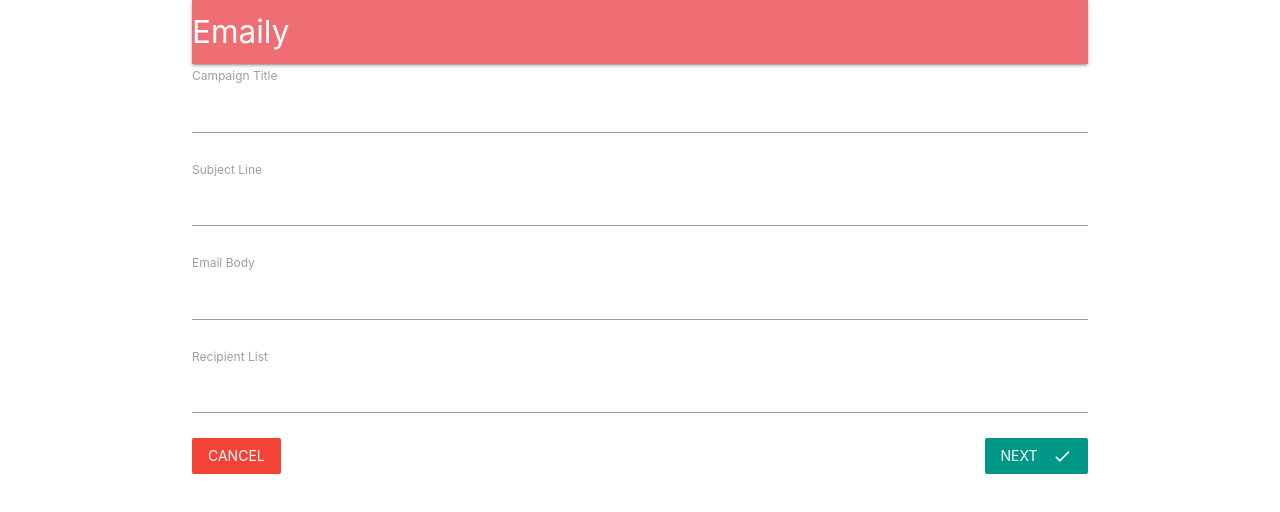
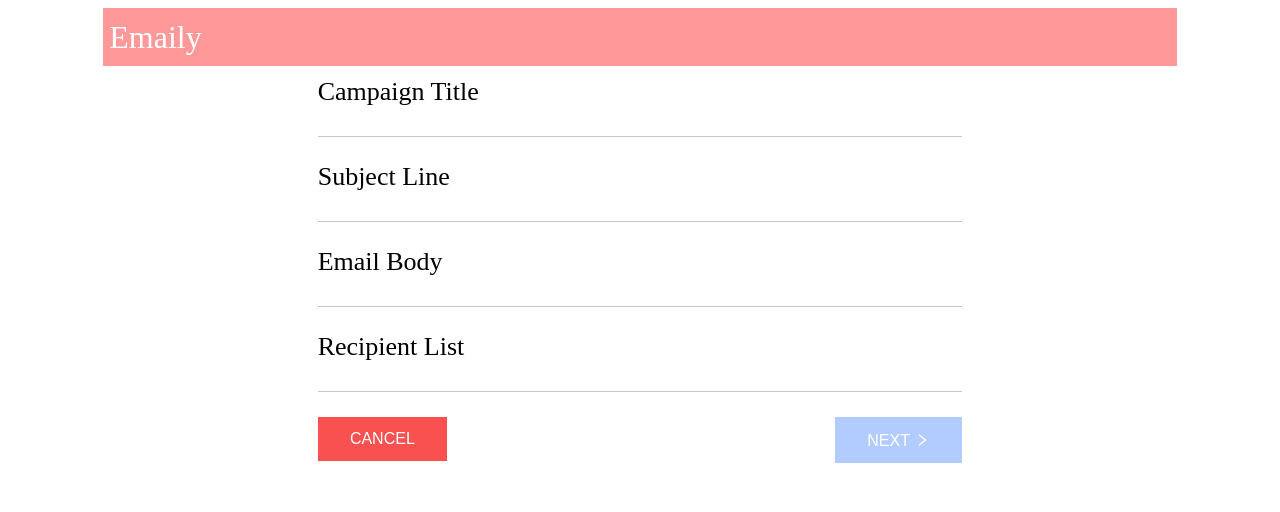
Before and after one commit to ronymarsh/Emaily, a React (Create React App) app in the folder client/: page /surveys/new in a window 1280 px wide. Shown: the top 512 px of the page. Built offline with nearby package versions, Linux system fonts and the light colour scheme; no server answers.

Commit message:
restyling

```diff
--- a/client/package.json
+++ b/client/package.json
@@ -8,7 +8,6 @@
     "@testing-library/user-event": "^12.7.2",
     "axios": "^0.21.1",
     "http-proxy-middleware": "^1.0.6",
-    "materialize-css": "^1.0.0-rc.2",
     "react": "^17.0.1",
     "react-dom": "^17.0.1",
     "react-redux": "^7.2.2",
--- a/client/public/index.html
+++ b/client/public/index.html
@@ -6,7 +6,7 @@
 
     <meta name="viewport" content="width=device-width, initial-scale=1.0" />
 
-    <link href="https://fonts.googleapis.com/icon?family=Material+Icons" rel="stylesheet">
+    <!-- <link href="https://fonts.googleapis.com/icon?family=Material+Icons" rel="stylesheet"> -->
 
     <link rel="apple-touch-icon" href="%PUBLIC_URL%/logo192.png" />
 
--- a/client/src/components/App.js
+++ b/client/src/components/App.js
@@ -14,9 +14,16 @@
         this.props.fetchUser();
     }
     render(){
+
+        const container_css={
+            width: '85%',
+            margin:'0 auto',
+            fontFamily:'Calibri Light'
+
+        }
         return (
                 <BrowserRouter>
-                    <div className='container'>
+                    <div style={container_css}>
                         <Header/>
                         <Route exact path="/" component={Landing}/>
                         <Route exact path="/surveys" component={Dashboard}/>
--- a/client/src/components/Dashboard.js
+++ b/client/src/components/Dashboard.js
@@ -1,16 +1,39 @@
+import React from 'react'
 import {Link} from 'react-router-dom'
 import SurveyList from './surveys/SurveyList'
+import {VscAdd} from 'react-icons/vsc'
 
 const Dashboard = () => {
+    const wrapper_css={
+        display:'flex',
+        flexDirection:'column',
+        margin:'1% 20%'
+    }
+
+    const addBtn_css={
+        width:'70px',
+        height:'70px',
+        border:'none',
+        borderRadius:'50%',
+        fontSize:'30px',
+        backgroundColor:'#ff9999',
+        color:'white',
+        position:'fixed',
+        top:'90%',
+        right:'15%',
+        cursor:'pointer',
+        boxShadow: '0px 5px 5px 0px rgba(0, 0, 0, 10%), 0 10px 10px 0 rgba(0, 0, 0, 10%)'
+    }
     return (
-        <div>
+        <div style={wrapper_css}>
             <SurveyList/>
+
             <div className='fixed-action-btn'>
-                <Link to='/surveys/new' className='btn-floating btn-large red'>
-                    <i className='material-icons'>add</i>
+                <Link to='/surveys/new'>
+                    <button style={addBtn_css}><VscAdd style={{position:'relative',top:'2px'}} /></button>
                 </Link>
+            </div>
 
-            </div>
         </div>
     )
 }
--- a/client/src/components/Header.js
+++ b/client/src/components/Header.js
@@ -5,37 +5,66 @@
 
 export class Header extends Component {
 
-    renderContent(){
+    renderContent(link_css){
+        const header_element={
+            padding:'0 2%'
+        }
         switch (this.props.auth){
             case null:
                 return
             case false:
                 return (
-                    <li><a href="/auth/google">Login with Google</a></li>
+                    <div><Link style={link_css} to="/auth/google">Login with Google</Link></div>
                 )
             default:
                 return [
-                <li key='1'><Payments/></li>,
-                <li key='3' style={{margin:'0 20px'}}>Credits: {this.props.auth.credits}</li>,
-                <li key='2'><a href="/api/logout">Logout</a></li>
+                <div style={header_element} key='1'><Payments/></div>,
+                <div style={header_element} key='3'>Credits: {this.props.auth.credits}</div>,
+                <div style={header_element} key='2'><Link style={link_css} to="/api/logout">Logout</Link></div>
             ]
         }
     }
+
     render(){
+        const wrapper_css={
+            width:'100%',
+            display:'grid',
+            gridTemplateColumns: '30% 70%',
+            backgroundColor:'#ff9999',
+            color:'white',
+            padding:'1% 0'
+        }
+        const left_css={
+            width:'100%',
+            fontSize:'200%',
+            paddingLeft:'2%'
+        }
+        const right_css={
+            width:'100%',
+            display:'flex',
+            justifyContent:'flex-end',
+            alignItems:'center',
+            fontSize:'110%'
+        }
+        const link_css={
+            color:'inherit',
+            textDecoration: 'none'
+        }
+
+
         return (
-            <nav>
-                <div className="nav-wrapper">
-                    <Link
-                        to={this.props.auth ? '/surveys' : '/'}
-                        className="left brand-logo"
-                        >
-                        Emaily
-                    </Link>
-                    <ul className="right">
-                        {this.renderContent()}
-                    </ul>
+
+                <div style={wrapper_css}>
+                   <div style={left_css}>
+                        <Link style={link_css} to={this.props.auth ? '/surveys' : '/'}>
+                            Emaily
+                        </Link>
+                    </div>
+                    <div style={right_css}>
+                        {this.renderContent(link_css)}
+                    </div>
                 </div>
-            </nav>
+
         )
     }
 }
--- a/client/src/components/Payments.js
+++ b/client/src/components/Payments.js
@@ -5,6 +5,13 @@
 
 export class Payments extends Component {
     render() {
+        const btn_css={
+            backgroundColor:'#b3ccff',
+            border:'none',
+            color:'white',
+            padding:'3% 5%',
+            cursor:'pointer'
+        }
         return (
             <StripeCheckout
                 name='Emaily'
@@ -14,7 +21,7 @@
                 token={token=>this.props.handleToken(token)} //callback function to be called after succesfully recieving a token from stripe
                 stripeKey={process.env.REACT_APP_STRIPE_KEY}
             >
-                <button className="btn">Add Credits</button>
+                <button style={btn_css}>Add Credits</button>
             </StripeCheckout>
         )
     }
--- a/client/src/components/surveys/SurveyField.js
+++ b/client/src/components/surveys/SurveyField.js
@@ -2,12 +2,31 @@
 import React from 'react'
 
 const SurveyField = ({input,label,meta:{error,touched}}) => {
+    const field_css={
+        display:'flex',
+        flexDirection:'column'
+    }
+    const error_css={
+        color:'red',
+        marginBottom:'20px',
+    }
+    const label_css={
+        fontSize:'26px'
+    }
+    const input_css={
+        marginBottom:'5px',
+        border:'none',
+        borderBottom:'1px solid #c7c7c7',
+        fontSize:'24px',
+        fontFamily:'Calibri Light',
+        outline:'none'
+    }
 
     return (
-        <div>
-            <label>{label}</label>
-            <input {...input} style={{marginBottom:'5px'}}/>
-            <div className='red-text' style={{marginBottom:'20px'}}>
+        <div style={field_css}>
+            <label style={label_css}>{label}</label>
+            <input {...input} style={input_css}/>
+            <div style={error_css}>
                 {touched && error}
             </div>
         </div>
--- a/client/src/components/surveys/SurveyForm.js
+++ b/client/src/components/surveys/SurveyForm.js
@@ -6,7 +6,7 @@
 import SurveyField from './SurveyField'
 import validateEmails from '../../utils/validateEmails'
 import formFields from './formFields'
-
+import {AiOutlineRight} from 'react-icons/ai'
 
 
 class SurveyForm extends Component {
@@ -18,16 +18,47 @@
 
 
     render() {
+
+        const wrapper_css={
+            margin:'1% 20%'
+        }
+
+        const nextBtn_css={
+            float:'right',
+            backgroundColor:'rgb(179, 204, 255)',
+            border:'none',
+            color:'white',
+            padding:'2% 5%',
+            cursor:'pointer',
+            fontSize:'16px',
+        }
+
+        const cancelBtn_css={
+            backgroundColor:'#f95050',
+            border:'none',
+            color:'white',
+            padding:'2% 5%',
+            cursor:'pointer',
+            fontSize:'16px'
+        }
+
+        const nextIcon_css={
+            position:'relative',
+            top:'2px'
+        }
+
+
         return (
-            <div>
+            <div style={wrapper_css}>
                 <form onSubmit={this.props.handleSubmit(this.props.onSurveySubmit)}>
                 {this.renderFields()}
-                <Link to='/surveys' className='red btn-flat white-text'>
-                Cancel
+                <Link to='/surveys'>
+                    <button style={cancelBtn_css}>
+                        CANCEL
+                    </button>
                 </Link>
-                <button className='teal btn-flat right white-text' type='submit'>
-                    next
-                    <i className='material-icons right'>done</i>
+                <button style={nextBtn_css} className='teal btn-flat right white-text' type='submit'>
+                    NEXT <AiOutlineRight style={nextIcon_css}/>
                     </button>
 
                 </form>
--- a/client/src/components/surveys/SurveyFormReview.js
+++ b/client/src/components/surveys/SurveyFormReview.js
@@ -4,13 +4,59 @@
 import formFields from './formFields'
 import {withRouter} from 'react-router-dom'
 import * as actions from '../../actions'
+import {VscMail} from 'react-icons/vsc'
 
 const SurveyFormReview = ({onCancel,formValues,submitSurvey,history}) => {
+
+    const wrapper_css={
+        margin:'1% 20%'
+    }
+
+    const confirm_css={
+        fontSize:'24px',
+        fontWeight:'bold'
+    }
+    const field_css={
+        margin:'1% 1% 1% 0',
+
+    }
+
+    const label_css={
+        fontSize:'22px'
+    }
+
+    const sendBtn_css={
+        float:'right',
+        backgroundColor:'#5bdc5b',
+        border:'none',
+        color:'white',
+        padding:'2% 5%',
+        cursor:'pointer',
+        fontSize:'16px',
+    }
+
+    const backBtn_css={
+        backgroundColor:'#ffbc00',
+        border:'none',
+        color:'white',
+        padding:'2% 5%',
+        cursor:'pointer',
+        fontSize:'16px'
+    }
+
+    const sendIcon_css={
+        position:'relative',
+        top:'2px'
+    }
+    const values_css={
+        fontSize:'20px'
+    }
+
     const reviewFields= _.map(formFields,({label,name})=>{
         return (
-            <div key={name}>
-                <label>{label}</label>
-                <div>
+            <div style={field_css} key={name}>
+                <label style={label_css}>{label}</label>
+                <div style={values_css}>
                     {formValues[name]}
                 </div>
 
@@ -19,18 +65,18 @@
         )
     })
 
+
     return (
-        <div>
-            <h5>Please confirm your entries</h5>
+
+
+        <div style={wrapper_css}>
+            <span style={confirm_css}>Please confirm your entries:</span>
             {reviewFields}
-            <button className="yellow derken-3 btn-flat" onClick={onCancel}>
-                Back
+            <button style={backBtn_css} onClick={onCancel}>
+                BACK
             </button>
-            <button
-                onClick={()=>submitSurvey(formValues,history)}
-                className="green white-text btn-flat right">
-                    Send Survey
-                    <i className="material-icons right">email</i>
+            <button style={sendBtn_css} onClick={()=>submitSurvey(formValues,history)}>
+                    SEND <VscMail style={sendIcon_css}/>
             </button>
         </div>
     )
--- a/client/src/components/surveys/SurveyList.js
+++ b/client/src/components/surveys/SurveyList.js
@@ -8,11 +8,35 @@
     }
 
     renderSurveys(){
+        const cardWrapper_css={
+            display:'flex',
+            flexDirection:'column',
+            border:'1px solid #c7c7c7',
+            boxShadow: '0 8px 8px 0 rgba(0, 0, 0, 5%), 0 6px 20px 0 rgba(0, 0, 0, 5%)',
+            margin:'1%',
+            padding:'2%'
+        }
+        const title_css={
+            fontSize:'28px'
+        }
+
+        const votes_css={
+            display:'flex',
+            justifyContent:'space-around',
+            padding:'2%',
+            color:'#f8a500'
+
+
+        }
+        const cardContent_css={
+            borderBottom:'1px solid #c7c7c7',
+        }
+
         return this.props.surveys.reverse().map(survey=>{
             return(
-                <div className='card darken-1' key={survey._id}>
-                    <div className='card-content'>
-                        <span className='card-title'>{survey.title}</span>
+                <div style={cardWrapper_css} key={survey._id}>
+                    <div style={cardContent_css}>
+                        <span style={title_css}>{survey.title}</span>
                         <p>
                             {survey.body}
                         </p>
@@ -20,9 +44,9 @@
                             Sent On: {new Date(survey.dateSent).toLocaleDateString()}
                         </p>
                     </div>
-                    <div className='card-action'>
-                        <a>Yes: {survey.yes}</a>
-                        <a>No: {survey.no}</a>
+                    <div style={votes_css}>
+                        <a>YES: {survey.yes}</a>
+                        <a>NO: {survey.no}</a>
                     </div>
                 </div>
             )
@@ -32,9 +56,9 @@
 
     render(){
         return(
-            <div>
+            <>
                 {this.renderSurveys()}
-            </div>
+            </>
          )
     }
 }
--- a/client/src/index.js
+++ b/client/src/index.js
@@ -1,4 +1,3 @@
-import 'materialize-css/dist/css/materialize.min.css'
 import React from 'react'
 import ReactDOM from 'react-dom'
 import {Provider} from 'react-redux'
--- a/package.json
+++ b/package.json
@@ -27,6 +27,7 @@
     "passport": "^0.4.1",
     "passport-google-oauth20": "^2.0.0",
     "path-parser": "^6.1.0",
+    "react-icons": "^4.2.0",
     "sendgrid": "^5.2.3",
     "stripe": "^8.137.0"
   }
```
Also changed, not shown: 2 other files (tests, documents, lock files or other folders).
